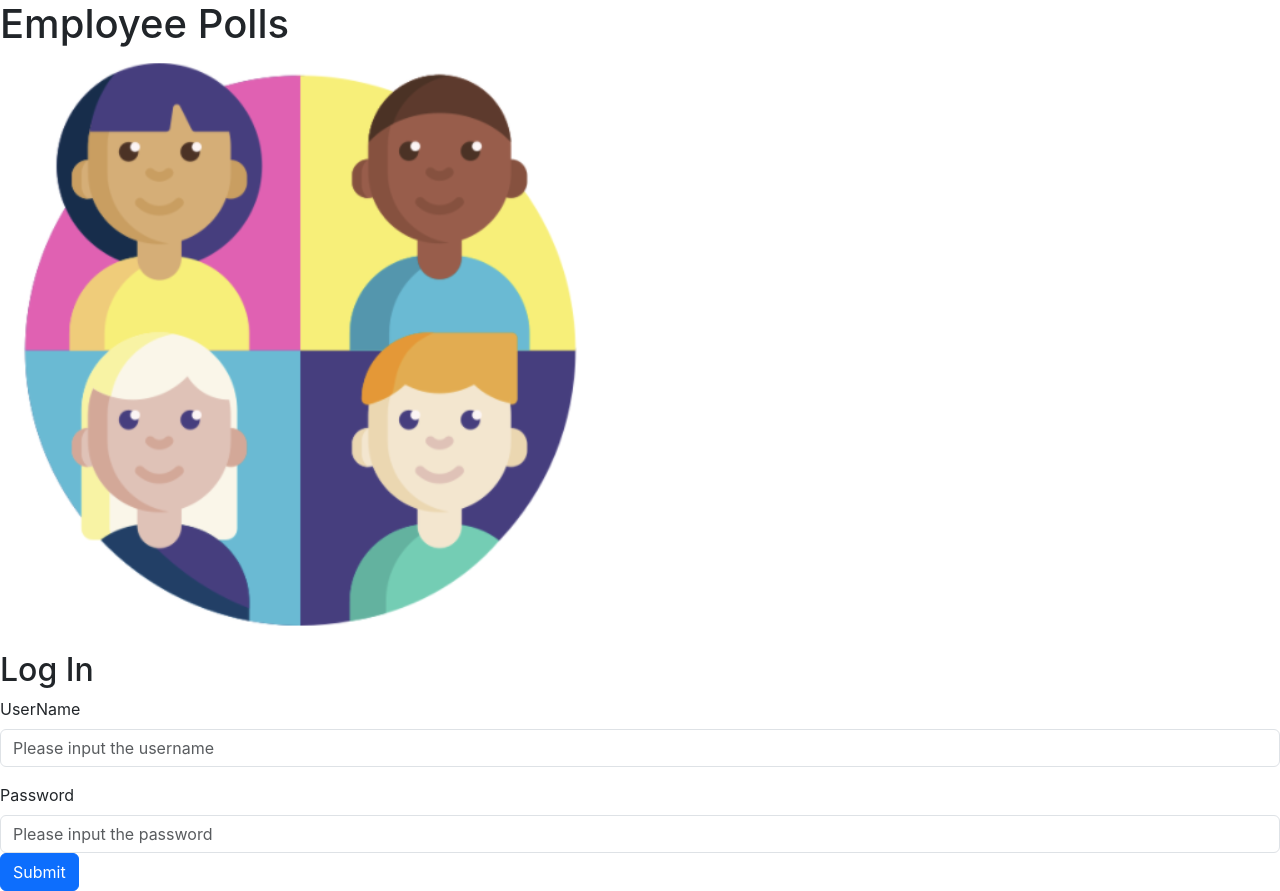
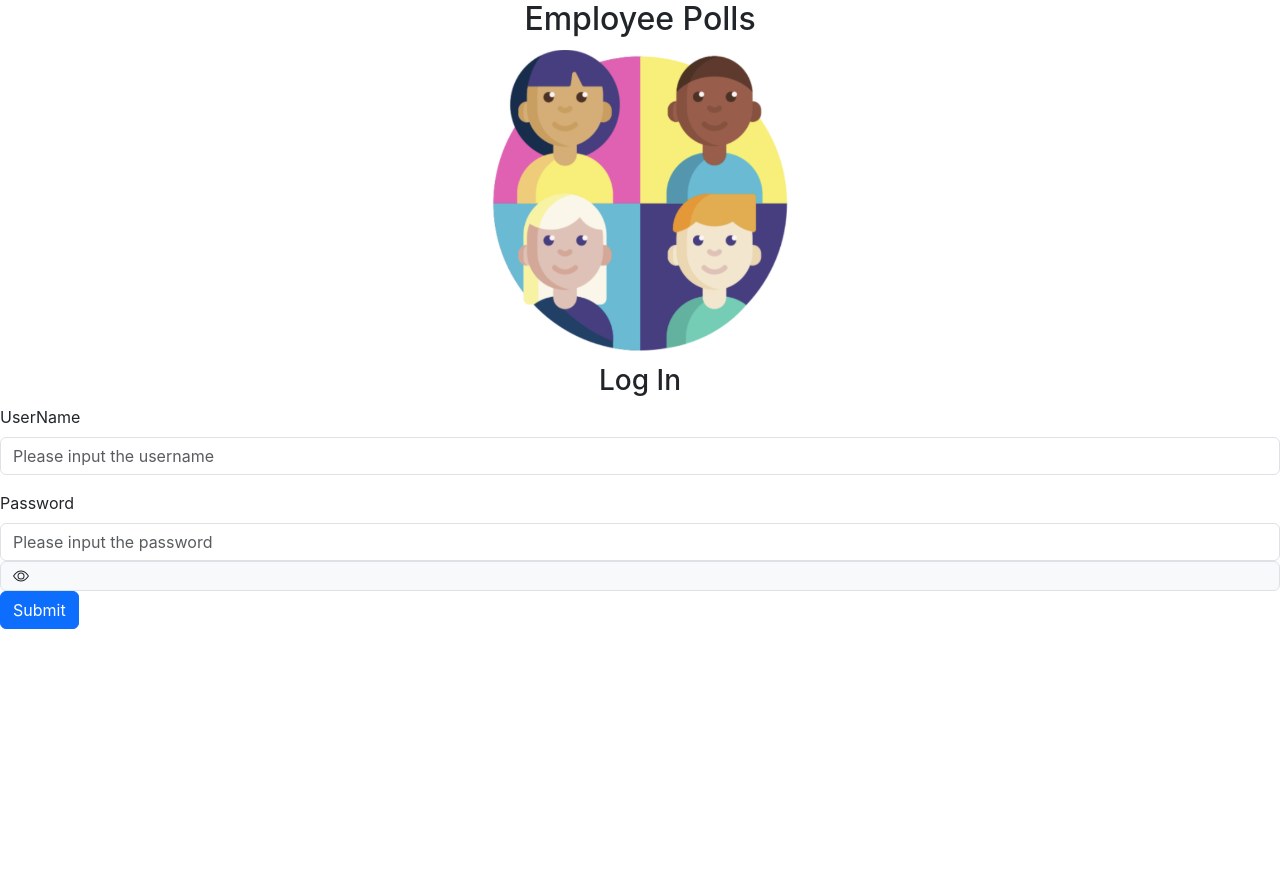
Before and after one commit to dotrunghieu0903/employee-polls, a React (Create React App) app: page /login in a window 1280 px wide. After the commit the page ends 800 px from the top, so only its background shows below. Built offline with nearby package versions, Linux system fonts and the light colour scheme.

Commit message:
Updated Login component

```diff
--- a/src/components/Login.js
+++ b/src/components/Login.js
@@ -1,20 +1,28 @@
+import * as React from "react";
 import { connect } from "react-redux";
 import Form from 'react-bootstrap/Form';
 import Button from 'react-bootstrap/Button';
 import Image from 'react-bootstrap/Image';
+import InputGroup from 'react-bootstrap/InputGroup';
+
+import { Eye, EyeSlashFill } from "react-bootstrap-icons";
 
 import logo from "../images/EmployeePolls.png"
 
 const Login = ({loggedIn}) =>
 {
+    const [showPass, setShowPass] = React.useState(false);
+    const clickHandler = () => {
+        setShowPass((prev) => !prev);
+    };
     return (
         <div>
-            <h1>Employee Polls</h1>
-            <Image src={logo} alt="Logo" rounded />
-            <h2>Log In</h2>
+            <h2 style={{textAlign:"center"}}>Employee Polls</h2>
+            <Image src={logo} alt="Logo" width={100} style={{display:"block", marginLeft:"auto", marginRight:"auto",width:"25%"}} />
+            <h3 style={{textAlign:"center"}}>Log In</h3>
             <Form>
-                <Form.Group className="mb-3" controlId="exampleForm.ControlInput1">
-                    <Form.Label>UserName</Form.Label>
+                <Form.Label style={{textAlign:"center"}}>UserName</Form.Label>
+                <Form.Group className="mb-3">
                     <Form.Control
                     id = "inputUsername"
                     data-testid="username"
@@ -25,9 +33,12 @@ const Login = ({loggedIn}) =>
                 <Form.Control
                     id="inputPassword"
                     data-testid="password"
-                    type="password"
+                    type={showPass ? "text" : "password"}
                     placeholder="Please input the password"
                 />
+                <InputGroup.Text onClick={clickHandler}>
+                    {showPass ? <EyeSlashFill /> : <Eye />}
+                </InputGroup.Text>
                 <Button as="a" variant="primary">Submit</Button>
             </Form>
         </div>
```
